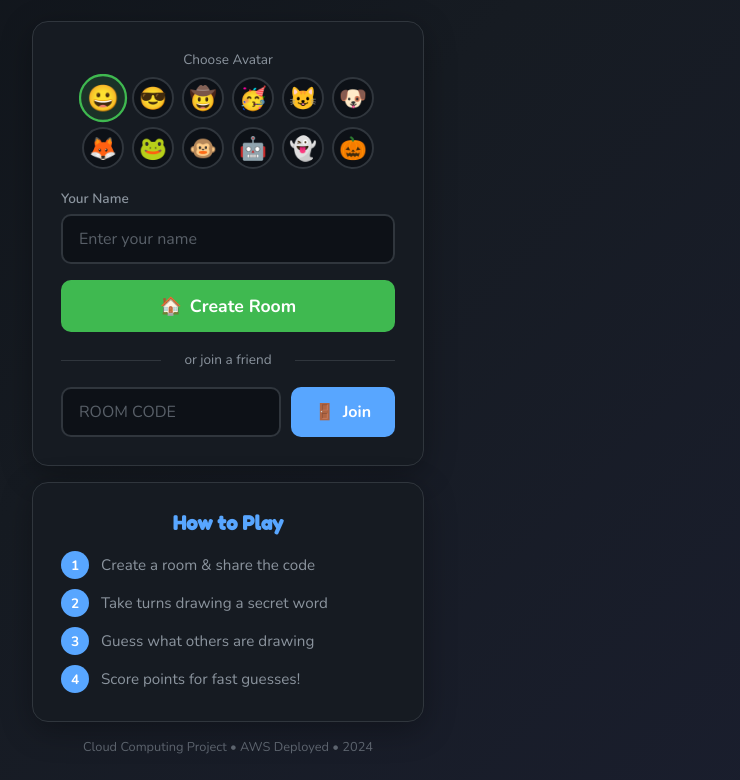
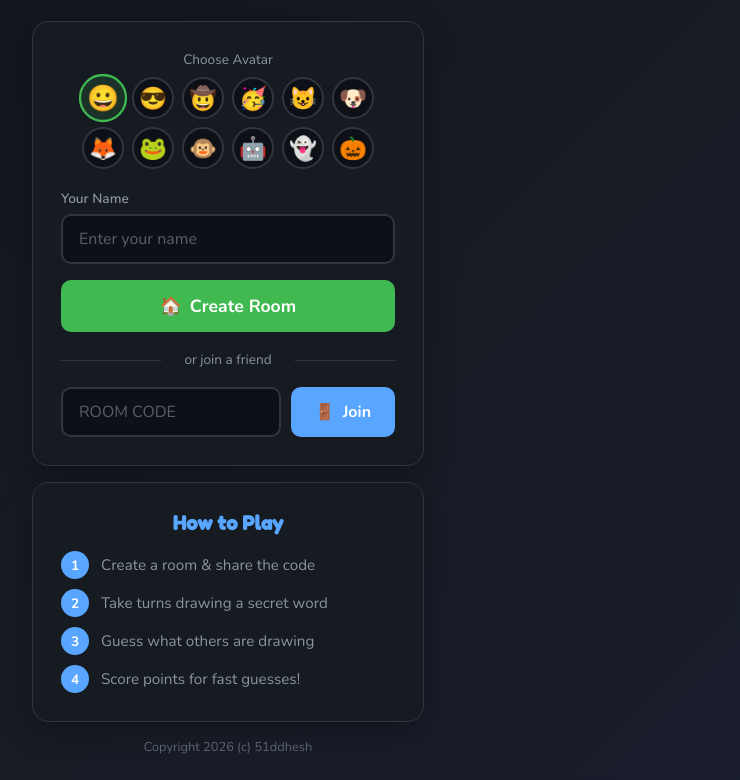
Before and after one commit to 51ddhesh/skribbl, a website: page public/index.html in a window 1280 px wide. Shown: the part 194-974 px from the top of the page, without its empty margins (412-1152 px from the left). Drawn offline with nearby package versions, Linux system fonts and the light colour scheme.

```diff
--- a/public/index.html
+++ b/public/index.html
@@ -56,7 +56,7 @@
     </div>
 
     <footer class="landing-footer">
-      Cloud Computing Project &bull; AWS Deployed &bull; 2024
+      Copyright 2026 (c) 51ddhesh
     </footer>
   </div>
 
```
